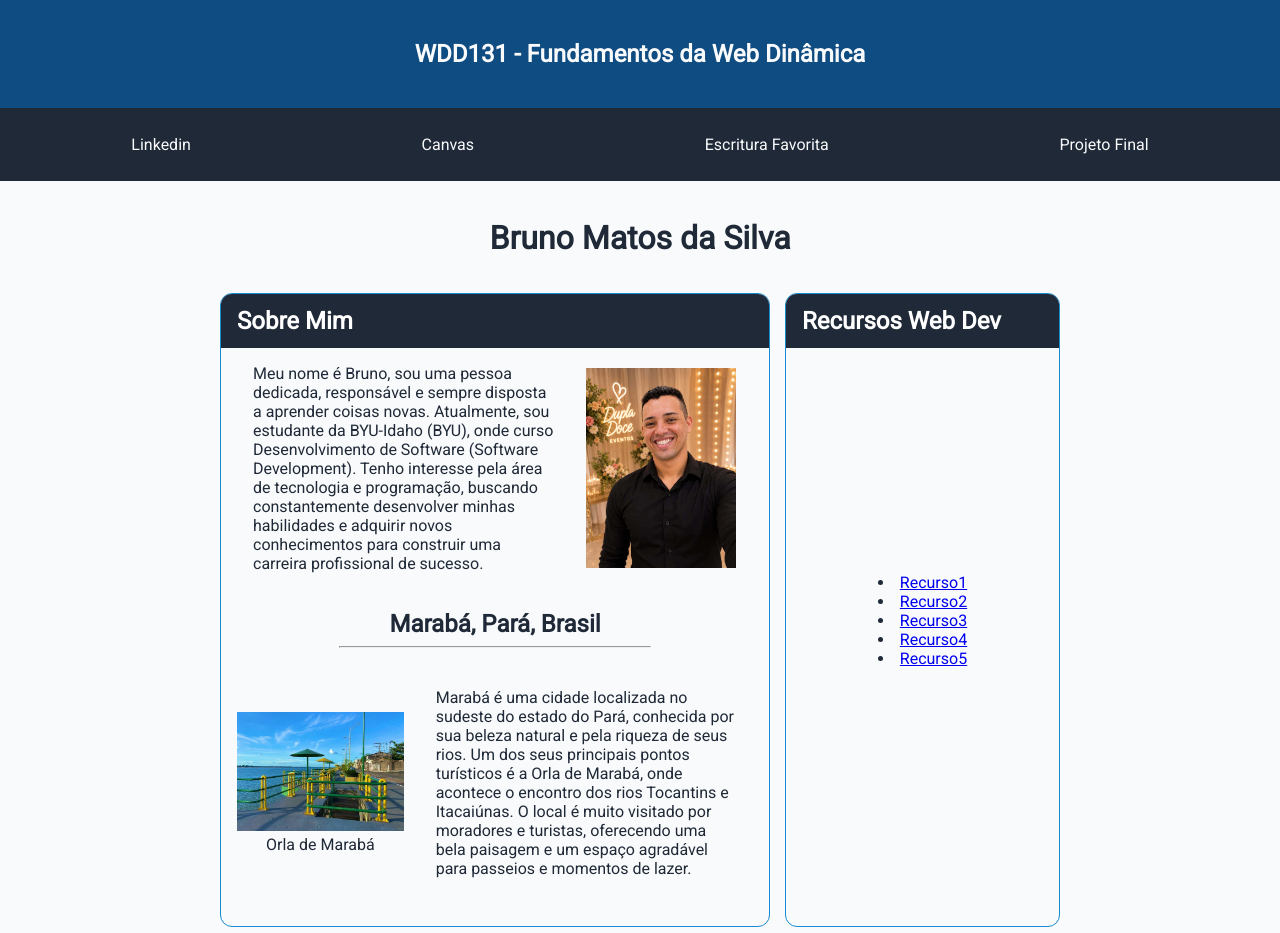
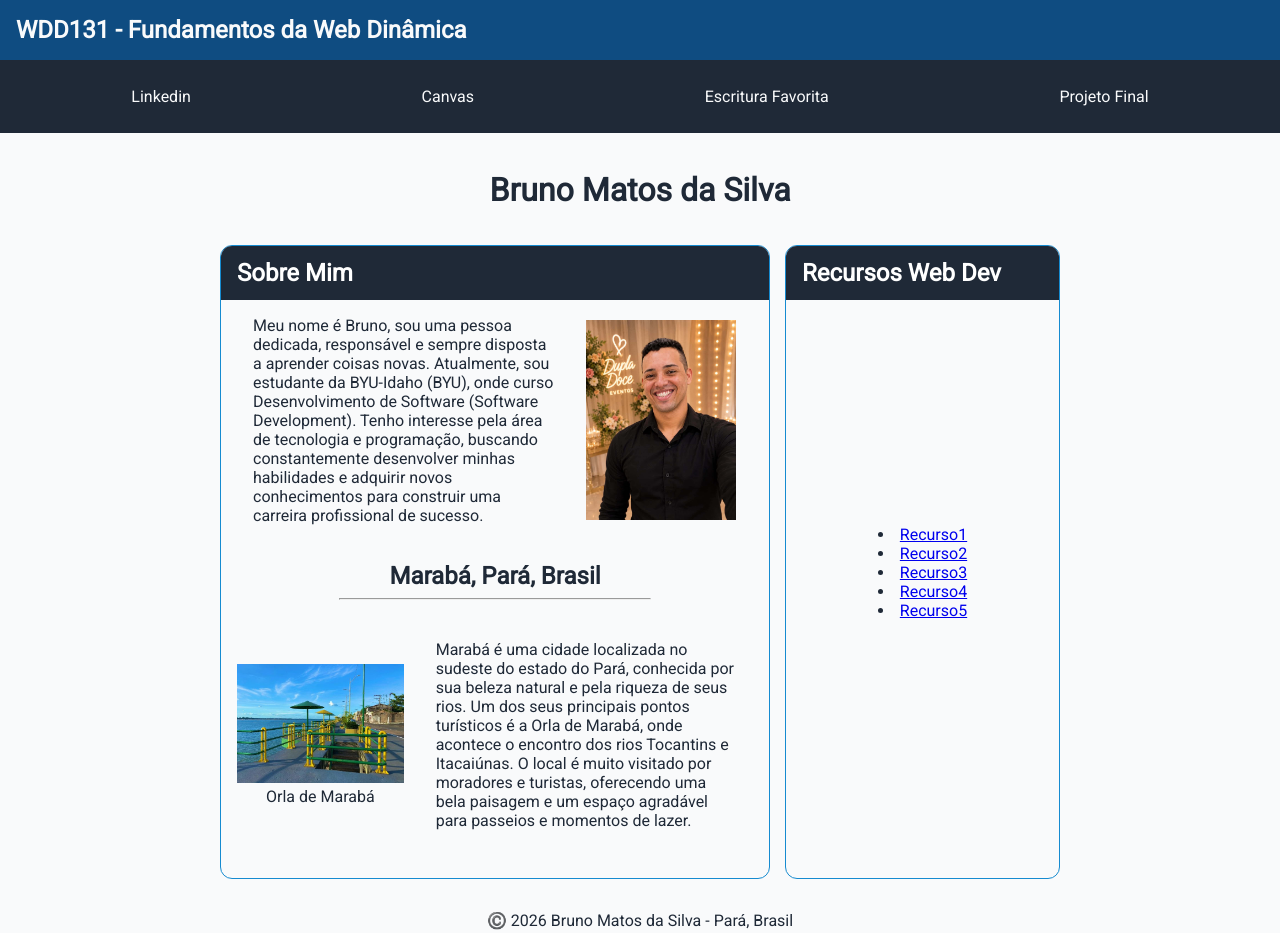
Before and after one commit to bsdigitalsud/wdd131, a plain HTML site: page index.html in a window 1280 px wide. Shown: the top 933 px of the page. Drawn offline with Linux system fonts and the light colour scheme.

Commit message:
correção no codigo html

```diff
--- a/index.html
+++ b/index.html
@@ -9,14 +9,13 @@
     <link rel="preconnect" href="https://fonts.googleapis.com">
     <link rel="preconnect" href="https://fonts.gstatic.com" crossorigin>
     <link href="https://fonts.googleapis.com/css2?family=Roboto&display=swap" rel="stylesheet">
-    <link rel="stylesheet" href="estilos/estilos.css">
     <link rel="stylesheet" href="estilos/base.css">
     <script src="scripts/obterdatas.js" defer></script>
 </head>
 <body>
     <header>
         <span id="titulo-curso">
-            <p>WDD131 - Fundamentos da Web Dinâmica</p>
+            WDD131 - Fundamentos da Web Dinâmica
 
         </span>
         <nav>
```
